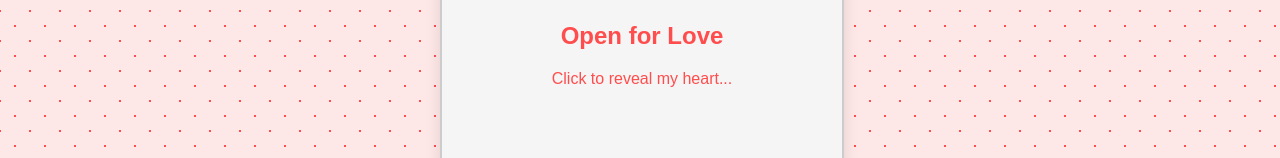
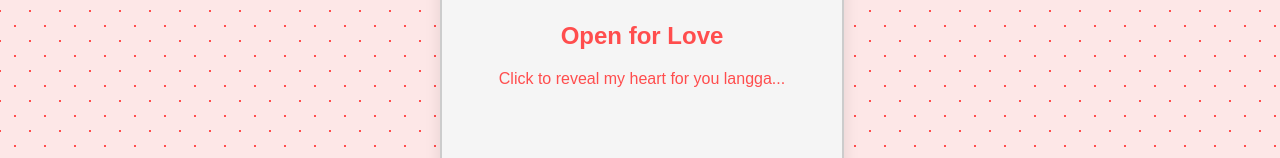
Before and after one commit to hardtarget08/www, a plain HTML site: page index.html in a window 1280 px wide. Shown: the part 349-507 px from the top of the page. Drawn offline with Linux system fonts and the light colour scheme.

Commit message:
Update index.html

```diff
--- a/index.html
+++ b/index.html
@@ -15,7 +15,7 @@
         <div class="envelope-front">
           <div class="front-content">
             <h2>Open for Love</h2>
-            <p>Click to reveal my heart...</p>
+            <p>Click to reveal my heart for you langga...</p>
           </div>
         </div>
         <div class="envelope-back">
```
